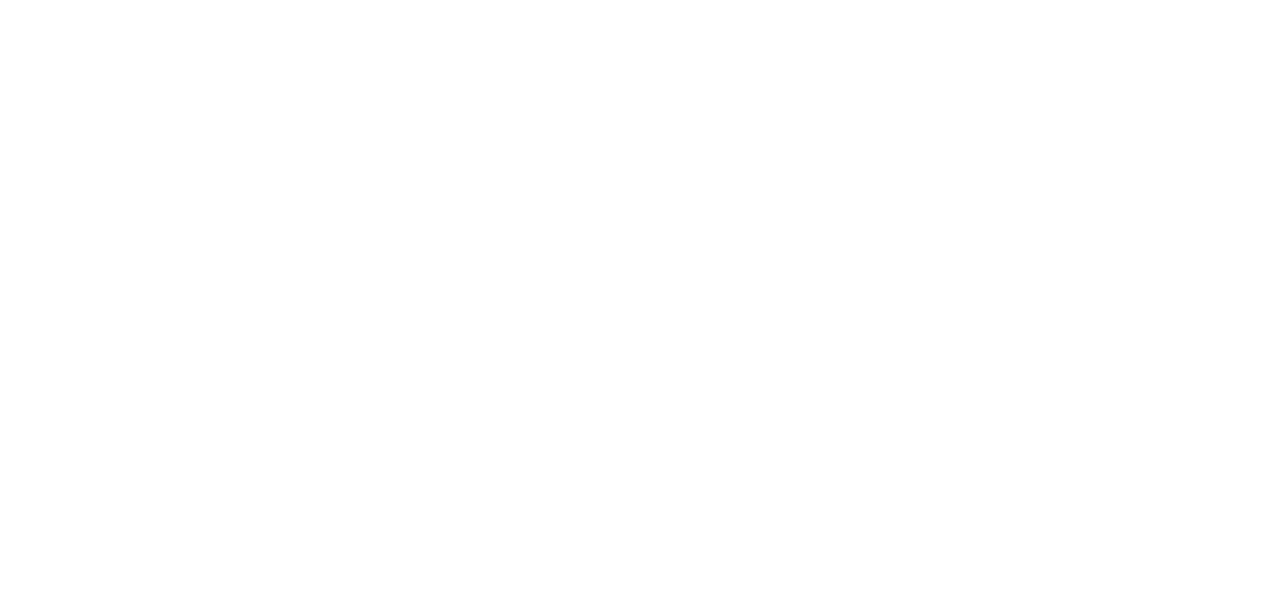
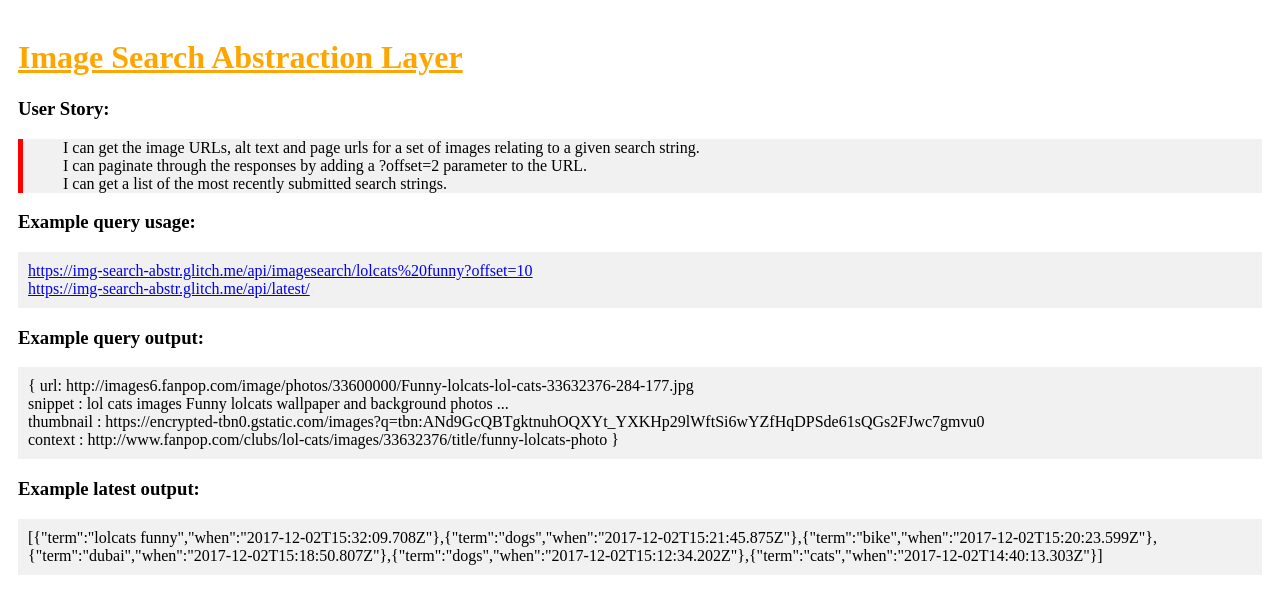
Before and after one commit to AlexandraIM/img-search-abstr, a Node server app: page / in a window 1280 px wide. Before the commit the part shown is empty. Shown: the top 614 px of the page. Run offline with Node 20, Linux system fonts and the light colour scheme; some libraries are stand-ins or nearby versions.

Commit message:
Add homepage

```diff
--- a/api/DB.js
+++ b/api/DB.js
@@ -1,3 +1,4 @@
+'use strict';
 let MongoClient = require('mongodb').MongoClient;
 //seve request string to DB
 exports.save = function (request) {
@@ -22,7 +23,7 @@ exports.save = function (request) {
     }
   });
 };
-
+//get 10 last queries
 exports.get = function (callback) {
   MongoClient.connect(process.env.DB_PATH, function(err, db) {
     if(err) {
--- a/api/googlesearchapi.js
+++ b/api/googlesearchapi.js
@@ -1,6 +1,6 @@
+'use strict';
 let search = require('node-google-image-search');
 
 exports.searchFor = function (request, callback, numberOffset, numberOfResults) {
-  console.log(request);
   return search(request, callback, numberOffset, numberOfResults);
 };
--- a/public/style.css
+++ b/public/style.css
@@ -0,0 +1,18 @@
+body {
+  padding: 10px;
+}
+h1{
+  text-decoration: underline;
+  color: orange;
+}
+
+ul {
+  list-style-type: none;
+  border-left: 5px solid red;
+    background-color: #f1f1f1;
+}
+
+.example{
+  padding: 10px;
+  background-color: #f1f1f1;
+}
--- a/views/index.html
+++ b/views/index.html
@@ -16,10 +16,45 @@
     <meta charset="utf-8">
     <meta http-equiv="X-UA-Compatible" content="IE=edge">
     <meta name="viewport" content="width=device-width, initial-scale=1">
-    <link rel="stylesheet" href="/style.css">
+    <link rel="stylesheet" href="./style.css">
   </head>
   <body>
-
-
+    <h1>
+      Image Search Abstraction Layer
+    </h1>
+    <h3>
+      User Story:
+    </h3>
+    <ul>
+      <li>I can get the image URLs, alt text and page urls for a set of images relating to a given search string.</li>
+      <li>I can paginate through the responses by adding a ?offset=2 parameter to the URL.</li>
+      <li> I can get a list of the most recently submitted search strings.</li>
+    </ul>
+    <h3>
+      Example query usage:
+    </h3>
+    <div class="example">
+      <a href="https://img-search-abstr.glitch.me/api/imagesearch/lolcats%20funny?offset=10">https://img-search-abstr.glitch.me/api/imagesearch/lolcats%20funny?offset=10</a>
+      <br>
+      <a href="https://img-search-abstr.glitch.me/api/latest/">https://img-search-abstr.glitch.me/api/latest/</a>
+    </div>
+    <h3>
+      Example query output:
+    </h3>
+    <div class="example">
+      { url: http://images6.fanpop.com/image/photos/33600000/Funny-lolcats-lol-cats-33632376-284-177.jpg
+        <br>
+        snippet : lol cats images Funny lolcats wallpaper and background photos ...
+      <br>
+        thumbnail : https://encrypted-tbn0.gstatic.com/images?q=tbn:ANd9GcQBTgktnuhOQXYt_YXKHp29lWftSi6wYZfHqDPSde61sQGs2FJwc7gmvu0
+      <br>
+        context : http://www.fanpop.com/clubs/lol-cats/images/33632376/title/funny-lolcats-photo }
+    </div>
+    <h3>
+      Example latest output:
+    </h3>
+    <div class="example">
+      [{"term":"lolcats funny","when":"2017-12-02T15:32:09.708Z"},{"term":"dogs","when":"2017-12-02T15:21:45.875Z"},{"term":"bike","when":"2017-12-02T15:20:23.599Z"},{"term":"dubai","when":"2017-12-02T15:18:50.807Z"},{"term":"dogs","when":"2017-12-02T15:12:34.202Z"},{"term":"cats","when":"2017-12-02T14:40:13.303Z"}]
+    </div>
   </body>
 </html>
```
Also changed, not shown: views/searchResult.ejs (+7 -6 lines).
